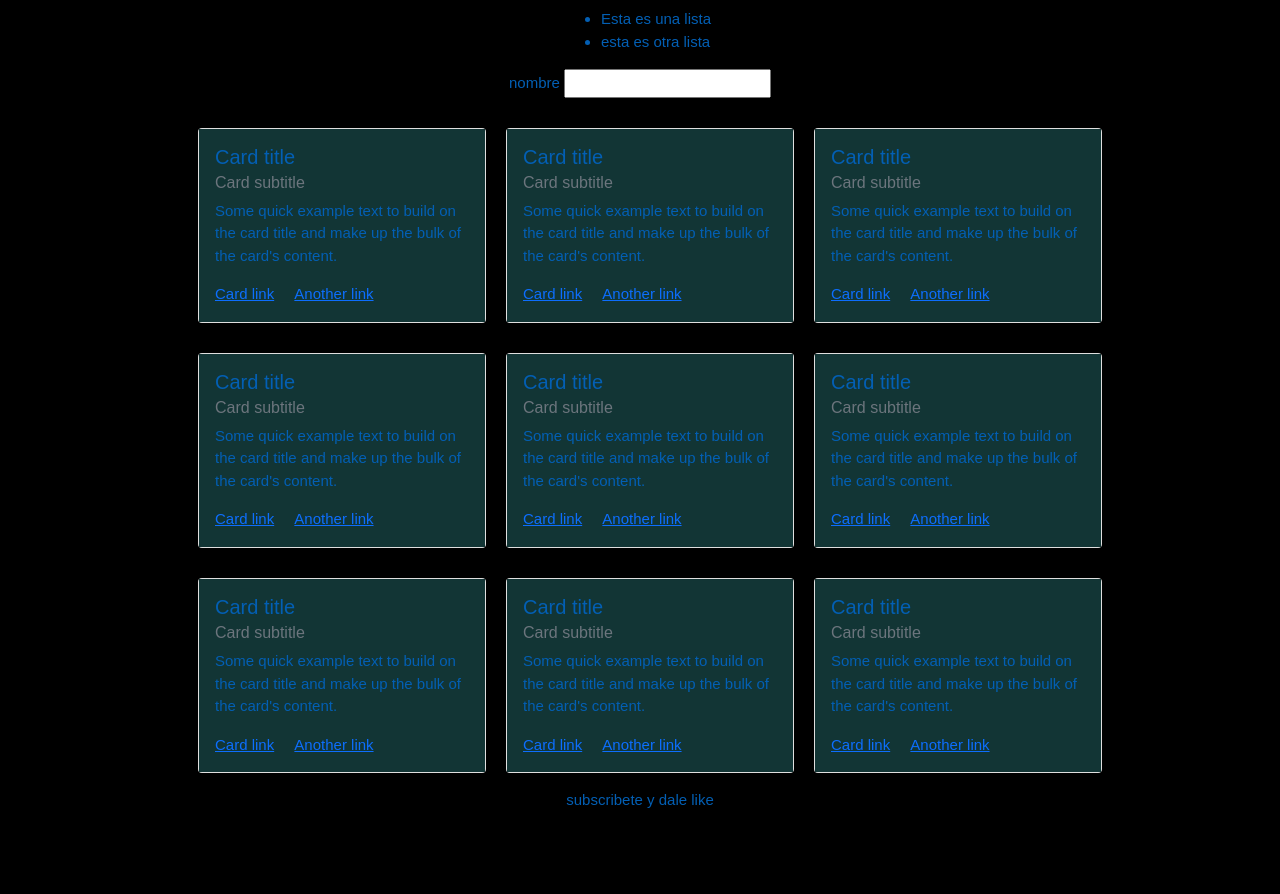
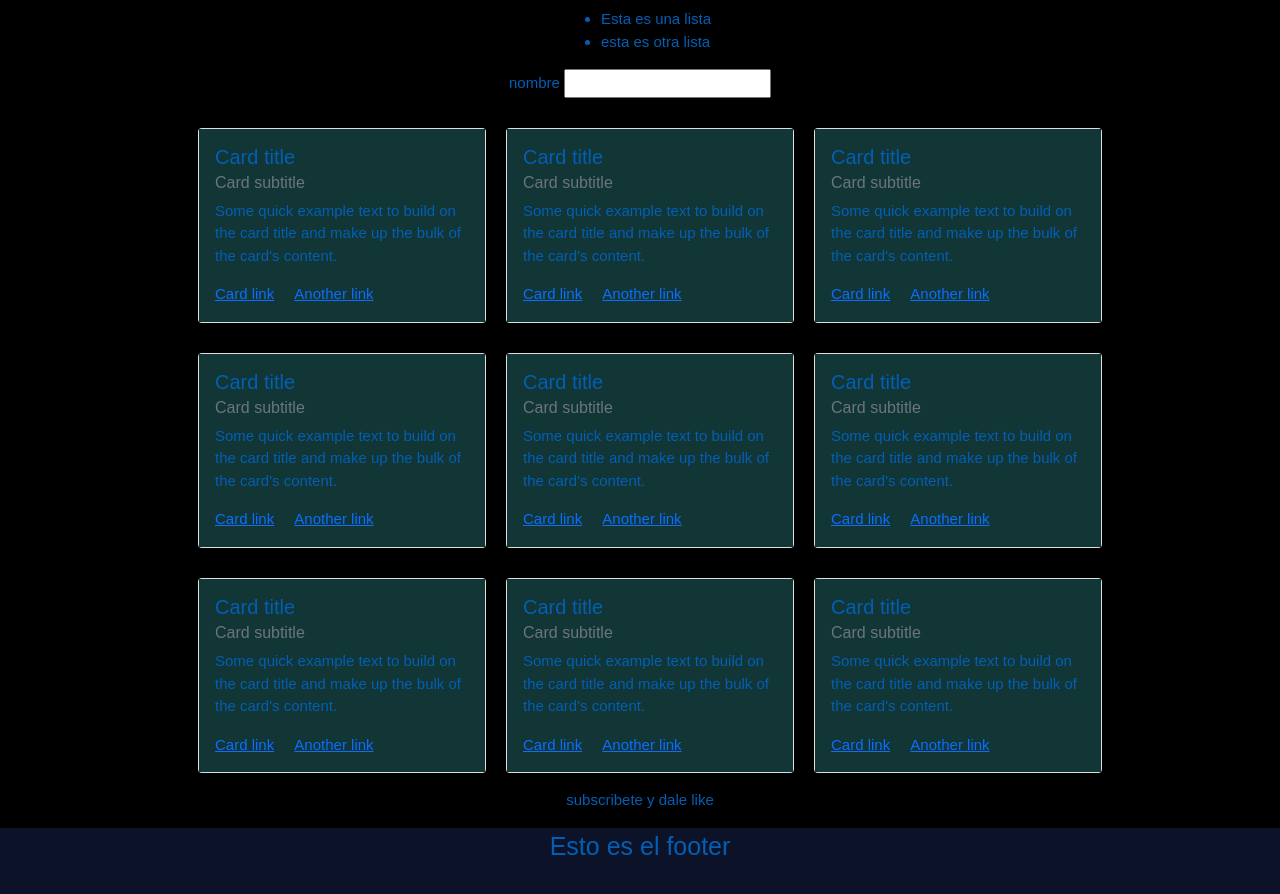
Before and after one commit to Josuefernandezzt/Hyperblog, a plain HTML site: page index.html in a window 1280 px wide. Shown: the part 128-1022 px from the top of the page. Before the commit the page ends 956 px from the top, so only its background shows below. Drawn offline with nearby package versions, Linux system fonts and the light colour scheme.

Commit message:
Modificando el footer

```diff
--- a/css/styles.css
+++ b/css/styles.css
@@ -18,3 +18,10 @@ body{
 .card-body{
     background-color: rgb(18, 53, 53);
 }
+
+footer{
+    background-color: rgba(13, 19, 41, 0.952);
+    font-size: 25px;
+	text-align:center;
+    height: 80px;
+}
--- a/index.html
+++ b/index.html
@@ -140,6 +140,5 @@
     </div>
 
     <p class="d-flex justify-content-center pt-3">subscribete y dale like</p>
-
+    <footer class="container-fluid">Esto es el footer</footer>
 </body>
-</html>
```
